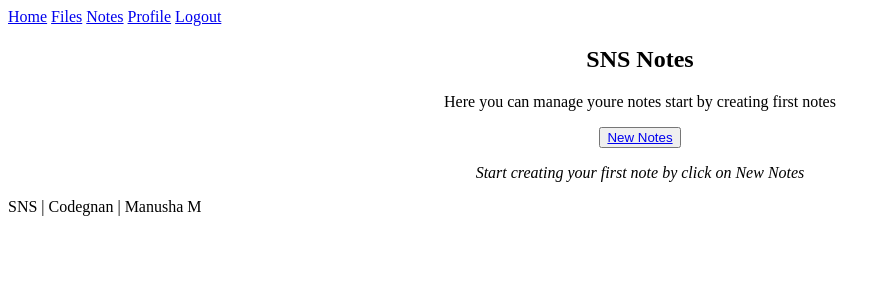
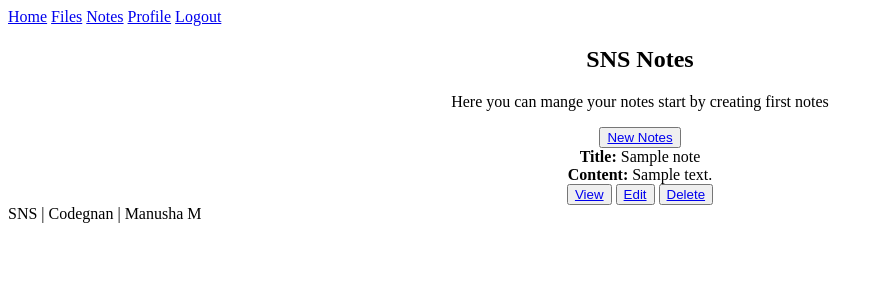
Before and after one commit to Manusha-M/SNS-Student-Notes-System, a Flask app: page /dashboard/notes in a window 1280 px wide. Shown: the top 300 px of the page, without its empty margins (0-891 px from the left). Run offline with Flask 3, Linux system fonts and the light colour scheme; the visitor is signed in with stand-in values (Sample User, id 1); tables that the repository leaves empty hold one stand-in row (values such as "Sample post").

Commit message:
Add Flask SNS application files

```diff
--- a/app.py
+++ b/app.py
@@ -1,6 +1,6 @@
 from flask import Flask, render_template, request, redirect, session, url_for
 
-from database import createTables, AuthQueries
+from database import createTables, AuthQueries, NotesQueries
 import random
 from utils import EmailTemaples, sendEmail
 from utils import generateHashPassword,validateHashPassword
@@ -52,6 +52,7 @@ def login():
         email = request.form.get('email')
         password = request.form.get('password')
         status, user = AuthQueries.checkEmailExists(email=email, data=True)
+        # print(user)
         if status == False:
             print(user)
             return redirect('/login')
@@ -63,7 +64,7 @@ def login():
             return redirect('/login')
         # redicte to dash board page
         session.clear()
-        session['id'] = user ['userid']
+        session['id'] = user['userid']
         session['username'] = user['username']
         return redirect('/dashboard')
 
@@ -194,34 +195,52 @@ def reset_password(token):
 
 
 
+
+
+
+
+
+
 # dashboard
 @app.route("/dashboard")
 def dashboard():
-    return render_template('dashboard.html', username = session['username'])
+    return render_template('dashboard.html',
+                           username = session['username'])
 
+# =============================================================================
+#                               Notes Routes
+# =============================================================================
+@app.route('/dashboard/notes')
+def mynotes():
+    userid = session['id']
+    status, all_notes = NotesQueries.getAllNotes(userid=userid)
+    return render_template('notes.html', notes = all_notes)
 
-# =======================================================================================================================================================
-
-#                                                           NOTES ROUTES
-#===================================================================================================================================================================
-
-
-@app.route("/dashboard/notes")
-def mynotes():
-    return render_template('notes.html')
-
-
-
-@app.route("/dashboard/notes/new-notes", methods=["GET", "POST"])
+# new notes
+@app.route('/dashboard/notes/new-notes', methods=['GET','POST'])
 def new_notes():
-    if request.method == "GET":
-        return render_template("new_notes.html")
-    if request.method == "POST":
+    if request.method == 'GET':
+        return render_template('new_notes.html')
+    if request.method == 'POST':
         title = request.form.get('title')
         content = request.form.get('content')
         userid = session['id']
-        #stored notes in database
+        # stored notes in  database
+        status, msg = NotesQueries.insertNotesRecord(userid=userid,
+                                                    title=title,
+                                                    content=content)
+        print(msg)
+        return redirect(url_for('mynotes'))
 
+# view notes
+@app.route('/dashboard/notes/view/<int:id>')
+def view_notes(id):
+    # get notes by notes id
+    status, note = NotesQueries.getAllNotes(userid=session['id'],
+                                            notesid=id)
+    return render_template('view_notes.html',
+                           title=note['title'],
+                           content = note['content'])
 
 #main
 if __name__ == "__main__":
--- a/database/__init__.py
+++ b/database/__init__.py
@@ -1,2 +1,2 @@
 from database.tables import createTables
-from database.utilsDB import AuthQueries
+from database.utilsDB import AuthQueries, NotesQueries
--- a/database/utilsDB.py
+++ b/database/utilsDB.py
@@ -58,30 +58,47 @@ class AuthQueries:
 
         except Exception as e:
             return False, f"Something wrong in \
-        database/utilsDB.py-AuthQueries.updatePassword():{e}"
+        database/utilsDB.py-NotesQueries.updatePassword():{e}"
 
 
-#notes query
+# notes queries
 class NotesQueries:
-
     @staticmethod
-    def insertNotesRecord(userid: int, title: str, content: str):
+    def insertNotesRecord(userid:int, title:str, content:str):
         try:
             db_config = DatabaseConnection()
             cursor = db_config.cursor()
-
-            query = """
-                INSERT INTO notes (userid, title, content)
-                VALUES (%s, %s, %s)
-            """
-
+            query = """insert into notes(userid, title, content) values(%s, %s, %s)"""
             cursor.execute(query, (userid, title, content))
             db_config.commit()
-
+            db_config.close()
             cursor.close()
-            db_config.close()
-
-            return True, "Notes added successfully"
+            return True, "Notes saved successfully"
 
         except Exception as e:
-            return False, f"Something wrong in database/utilsDB.py-NotesQueries.insertNotesRecord(): {e}"
+            return False, f"Something wrong in \
+        database/utilsDB.py-NotesQueries.insertNotesRecord():{e}"
+
+# get all notes
+    @staticmethod
+    def getAllNotes(userid:int, notesid:int=None):
+        try:
+            db_config = DatabaseConnection()
+            cursor = db_config.cursor(dictionary=True)
+            query = """select * from notes where userid = %s"""
+            values = [userid]
+            if notesid:
+                query += " and notesid = %s"
+                values.append(notesid)
+                cursor.execute(query, tuple(values))
+                notes = cursor.fetchone()
+            else:
+                cursor.execute(query, (userid,))
+                notes = cursor.fetchall()
+            db_config.close()
+            cursor.close()
+            return True, notes
+
+        except Exception as e:
+            return False, f"Something wrong in \
+        database/utilsDB.py-NotesQueries.getAllNotes():{e}"
--- a/templates/notes.html
+++ b/templates/notes.html
@@ -1,9 +1,9 @@
 {% extends "base.html" %}
 
-    {% block title %}
-        Notes
-    {% endblock %}
 
+{% block title %}
+    Notes
+{% endblock %}
 
 {% block navmenu %}
     <a href="/dashboard">Home</a>
@@ -19,17 +19,37 @@
             <h2>SNS Notes</h2>
         </div>
         <div>
-
-            <p>Here you can manage youre notes start by creating first notes</p>
+            <p>Here you can mange your notes start by creating first notes</p>
         </div>
         <div>
-                <button><a href="{{ url_for('addNotes') }}">New Notes</a></button>
+            <button><a href="{{ url_for('new_notes') }}">New Notes</a></button>
         </div>
         <div>
             {% if notes %}
-            <p></p>
+                {% for note in notes %}
+                    <div>
+                        <div>
+                            <strong>Title:</strong>
+                            {{ note.title }}
+                        </div>
+                        <div>
+                            <strong>Content:</strong>
+                            {% if note.content|length > 100 %}
+                                {{ note.content[:100]+"...." }}
+                            {% else %}
+                                {{ note.content }}
+                            {% endif %}
+
+                        </div>
+                        <div>
+                            <button><a href="/dashboard/notes/view/{{ note.notesid }}">View</a></button>
+                            <button><a href="#">Edit</a></button>
+                            <button><a href="#">Delete</a></button>
+                        </div>
+                    </div>
+                {% endfor %}
             {% else %}
-            <p><i>Start creating your first note by click on New Notes</i></p>
+                <p><i>Start creating your first note by click on New Notes</i></p>
             {% endif %}
         </div>
     </div>
```
Also changed, not shown: templates/view_notes.html (added, +32 -0 lines).
